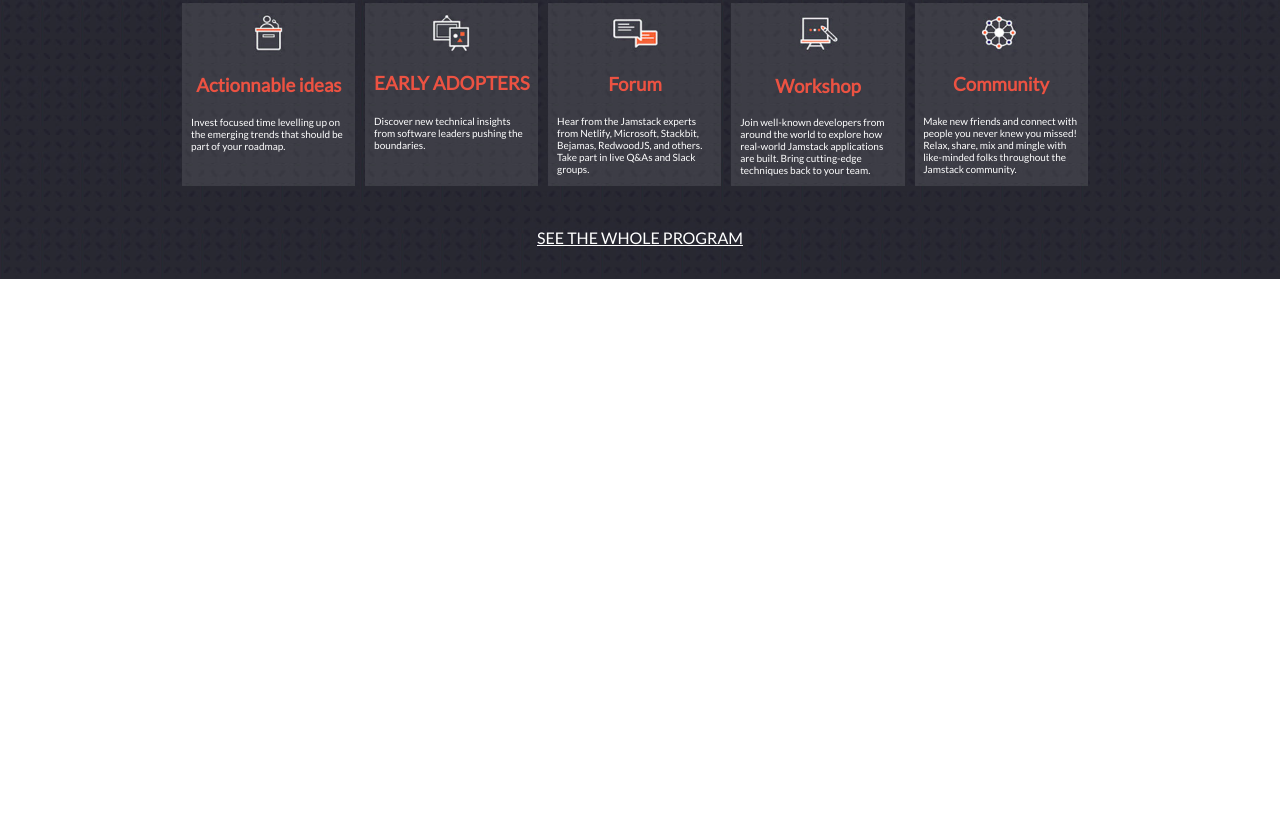
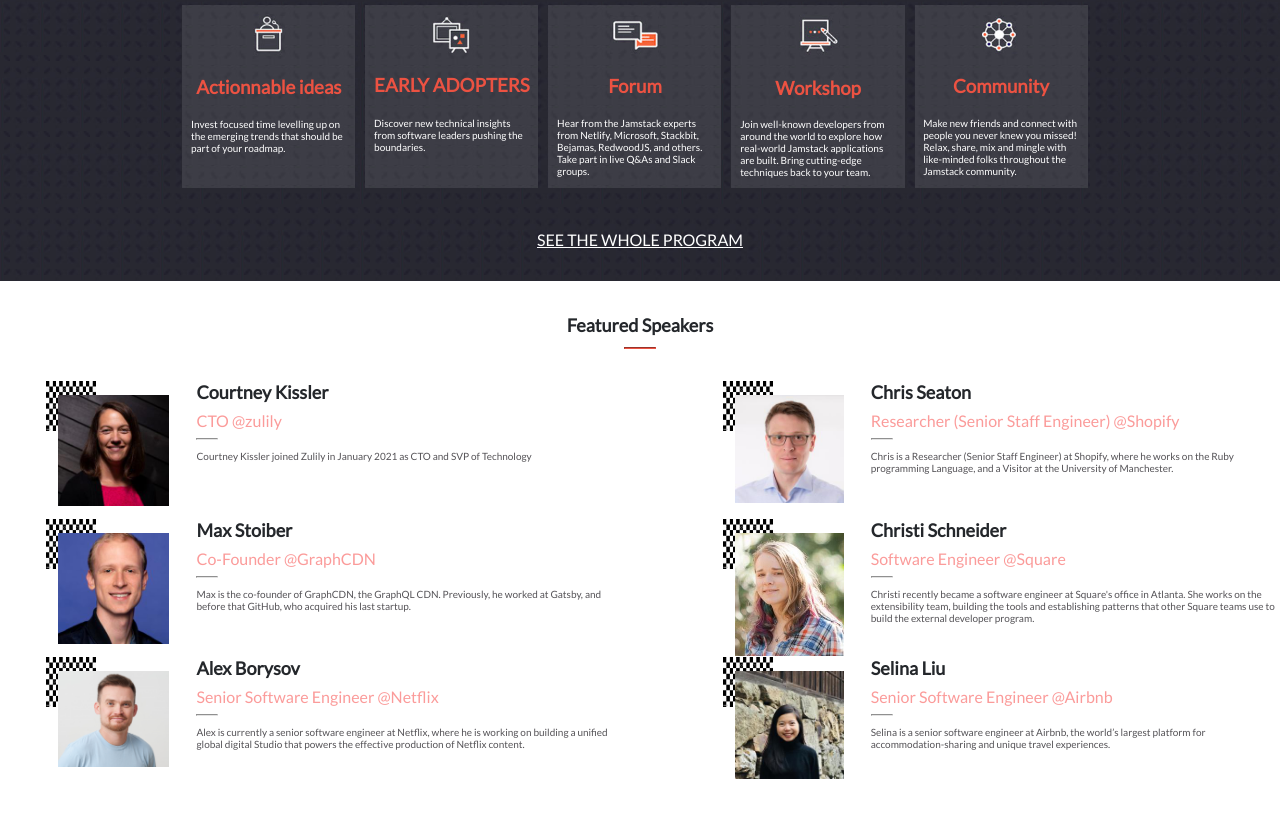
Before and after one commit to taher-software/Web-dev-course-app, a website: page index.html in a window 1280 px wide. Shown: the part 950-1768 px from the top of the page. Before the commit the page ends 1229 px from the top, so only its background shows below. Drawn offline with Linux system fonts and the light colour scheme; a web font is replaced by a local one.

Commit message:
Add speakers section dynamically.

```diff
--- a/index.html
+++ b/index.html
@@ -88,5 +88,9 @@
            <a class="btn-subscription" href="#">Join Jamstack Conference 2021</a>
 
         </section>
+        <section class="speakers">
+
+        </section>
         <script src="scripts/menu.js"> </script>
+        <script src="scripts/speakers.js"></script>
     </body>
--- a/scripts/menu.js
+++ b/scripts/menu.js
@@ -1,5 +1,6 @@
 // constant variables.//
-const menu = document.querySelector('.menu');
+const menuOriginal = document.querySelector('.menu');
+const menu = menuOriginal.cloneNode(true);
 const cancelBtn = document.createElement('img');
 const wrapper = document.createElement('div');
 const hamburger = document.querySelector('.mobile img');
--- /dev/null
+++ b/scripts/speakers.js
@@ -0,0 +1,125 @@
+// create constants variables.//
+const targetSection = document.querySelector('.speakers');
+const title = document.createElement('h1');
+const ligne = document.createElement('hr');
+const mobDiv = document.createElement('div');
+const desDiv = document.createElement('div');
+const btn = document.createElement('p');
+const speakers = {
+  p1: {
+    src: 'statics/images/p1.jpeg',
+    name: 'Courtney Kissler',
+    rule: 'CTO @zulily',
+    description: 'Courtney Kissler joined Zulily in January 2021 as CTO and SVP of Technology',
+  },
+  p2: {
+    src: 'statics/images/p2.jpeg',
+    name: 'Chris Seaton',
+    rule: 'Researcher (Senior Staff Engineer) @Shopify',
+    description: 'Chris is a Researcher (Senior Staff Engineer) at Shopify, where he works on the Ruby programming Language, and a Visitor at the University of Manchester.',
+  },
+  p3: {
+    src: 'statics/images/p3.jpeg',
+    name: 'Max Stoiber',
+    rule: 'Co-Founder @GraphCDN',
+    description: 'Max is the co-founder of GraphCDN, the GraphQL CDN. Previously, he worked at Gatsby, and before that GitHub, who acquired his last startup.',
+  },
+  p4: {
+    src: 'statics/images/p4.jpeg',
+    name: 'Christi Schneider',
+    rule: 'Software Engineer @Square',
+    description: 'Christi recently became a software engineer at Square\'s office in Atlanta. She works on the extensibility team, building the tools and establishing patterns that other Square teams use to build the external developer program. ',
+  },
+  p5: {
+    src: 'statics/images/p5.png',
+    name: 'Alex Borysov',
+    rule: 'Senior Software Engineer @Netflix',
+    description: 'Alex is currently a senior software engineer at Netflix, where he is working on building a unified global digital Studio that powers the effective production of Netflix content.',
+  },
+  p6: {
+    src: 'statics/images/p6.jpeg',
+    name: 'Selina Liu',
+    rule: 'Senior Software Engineer @Airbnb',
+    description: 'Selina is a senior software engineer at Airbnb, the world’s largest platform for accommodation-sharing and unique travel experiences. ',
+  },
+
+};
+
+// utilities //
+function speakersCarte(nb, target) {
+  for (let i = 0; i < nb; i += 1) {
+    const person = Object.keys(speakers)[i];
+    const mobileCard = document.createElement('div');
+    const textHalf = document.createElement('div');
+    const imgVisitor = document.createElement('img');
+    const nameVisitor = document.createElement('h3');
+    const ruleVisitor = document.createElement('p');
+    const sepVisitor = document.createElement('hr');
+    const desVisitor = document.createElement('p');
+    imgVisitor.src = speakers[person].src;
+    imgVisitor.alt = 'Speaker photo';
+    imgVisitor.className = 'img-visitor';
+    nameVisitor.textContent = speakers[person].name;
+    nameVisitor.className = 'name-visitor';
+    ruleVisitor.textContent = speakers[person].rule;
+    ruleVisitor.className = 'rule-visitor';
+    sepVisitor.className = 'rule-seperator';
+    desVisitor.textContent = speakers[person].description;
+    desVisitor.className = 'visitor-description';
+    textHalf.appendChild(nameVisitor);
+    textHalf.appendChild(ruleVisitor);
+    textHalf.appendChild(sepVisitor);
+    textHalf.appendChild(desVisitor);
+    textHalf.className = 'text-half';
+    mobileCard.appendChild(imgVisitor);
+    mobileCard.appendChild(textHalf);
+    mobileCard.className = 'mobile-card';
+    if (nb === 6) {
+      const startR = Math.floor(i / 2) + 1;
+      const startC = (i % 2) + 1;
+      mobileCard.style.gridRow = `${startR} / 1 span`;
+      mobileCard.style.gridColumn = `${startC} / 1 span`;
+      target.appendChild(mobileCard);
+    } else {
+      mobileCard.style.gridRow = `${i + 1} / 1 span`;
+      target.appendChild(mobileCard);
+    }
+  }
+}
+// Prepare elemnts.//
+title.textContent = 'Featured Speakers';
+title.className = 'speakers-title';
+ligne.className = 'ligne';
+mobDiv.className = 'mob-div';
+desDiv.className = 'des-div';
+btn.innerHTML = 'MORE <img src="statics/images/fleche.png" alt="More">';
+btn.className = 'btn';
+speakersCarte(2, mobDiv);
+speakersCarte(6, desDiv);
+// Add elemnents to target Section.
+targetSection.appendChild(title);
+targetSection.appendChild(ligne);
+targetSection.appendChild(mobDiv);
+targetSection.appendChild(desDiv);
+targetSection.appendChild(btn);
+desDiv.style.display = 'none';
+if (window.innerWidth > 768) {
+  desDiv.style.display = 'grid';
+  mobDiv.style.display = 'none';
+  btn.style.display = 'none';
+} else {
+  desDiv.style.display = 'none';
+  mobDiv.style.display = 'grid';
+  btn.style.display = 'block';
+}
+window.addEventListener('resize', () => {
+  if (window.innerWidth > 768) {
+    desDiv.style.display = 'grid';
+    mobDiv.style.display = 'none';
+    btn.style.display = 'none';
+  } else {
+    desDiv.style.display = 'none';
+    mobDiv.style.display = 'grid';
+    btn.style.display = 'block';
+  }
+});
--- a/styles/home_style.css
+++ b/styles/home_style.css
@@ -168,6 +168,107 @@
   font-size: 20px;
 }
 
+.speakers-title {
+  font-family: 'Lato', sans-serif;
+  font-size: 18px;
+  font-weight: 650;
+  margin: 0;
+  text-align: center;
+  color: rgb(36, 39, 43);
+  background: none;
+  -webkit-background-clip: text;
+  -webkit-text-fill-color: rgb(36, 39, 43);
+  text-transform: none;
+  padding: 0;
+  line-height: 1.6;
+  margin-top: 30px;
+}
+
+.ligne { width: 30px; }
+
+.mob-div {
+  display: grid;
+  grid-template-rows: auto auto;
+  grid-gap: 20%;
+  margin-top: 10%;
+}
+
+.des-div {
+  display: grid;
+  grid-template-columns: auto auto;
+  grid-template-rows: auto auto auto;
+  grid-gap: 5%;
+  margin-bottom: 7.5%;
+  margin-top: 2.5%;
+}
+
+.mobile-card {
+  display: grid;
+  grid-template-columns: 25% 75%;
+  grid-gap: 5%;
+  margin-left: 5%;
+  width: 90%;
+  height: 120px;
+  background-image: url(../statics/images/alt-square.jpg);
+  background-repeat: no-repeat;
+  background-size: 50px 50px;
+  background-position: 3% 0;
+}
+
+.img-visitor {
+  grid-column: 1 / 1 span;
+  width: 80%;
+  margin-left: 20%;
+  margin-top: 10%;
+}
+
+.text-half {
+  grid-column: 2 / 1 span;
+  display: flex;
+  flex-direction: column;
+  justify-content: flex-start;
+}
+
+.name-visitor {
+  font-family: 'Lato', sans-serif;
+  font-size: 18px;
+  font-weight: 650;
+  color: rgb(36, 39, 43);
+  margin: 0;
+}
+
+.rule-visitor {
+  font-family: 'Lato', sans-serif;
+  margin-top: 8px;
+  margin-bottom: 8px;
+  color: rgb(251, 155, 154);
+}
+
+.rule-seperator {
+  margin: 0;
+  align-self: flex-start;
+  color: rgb(228, 228, 228);
+  background-color: rgb(228, 228, 228);
+  border-color: rgb(228, 228, 228);
+}
+
+.visitor-description {
+  font-family: 'Lato', sans-serif;
+  color: rgb(84, 82, 86);
+  font-size: 10px;
+}
+
+.btn {
+  width: 90%;
+  font-family: 'Lato', sans-serif;
+  margin-left: 5%;
+  text-align: center;
+  border: 1px solid rgb(214, 214, 214);
+  margin-top: 17.5%;
+  padding: 3% 0 3%;
+  margin-bottom: 7.5%;
+}
+
 @media screen and (min-width: 768px) {
   .desktop { display: flex; }
   .mobile { display: none; }
```
Also changed, not shown: scripts/sc.js (deleted), statics/images/alt-square.jpg (added), statics/images/alt-square.png (added), statics/images/fleche.png (added), statics/images/overview.png (added), statics/images/p1.jpeg (added), statics/images/p2.jpeg (added), statics/images/p3.jpeg (added), statics/images/p4.jpeg (added), statics/images/p5.png (added), statics/images/p6.jpeg (added).
